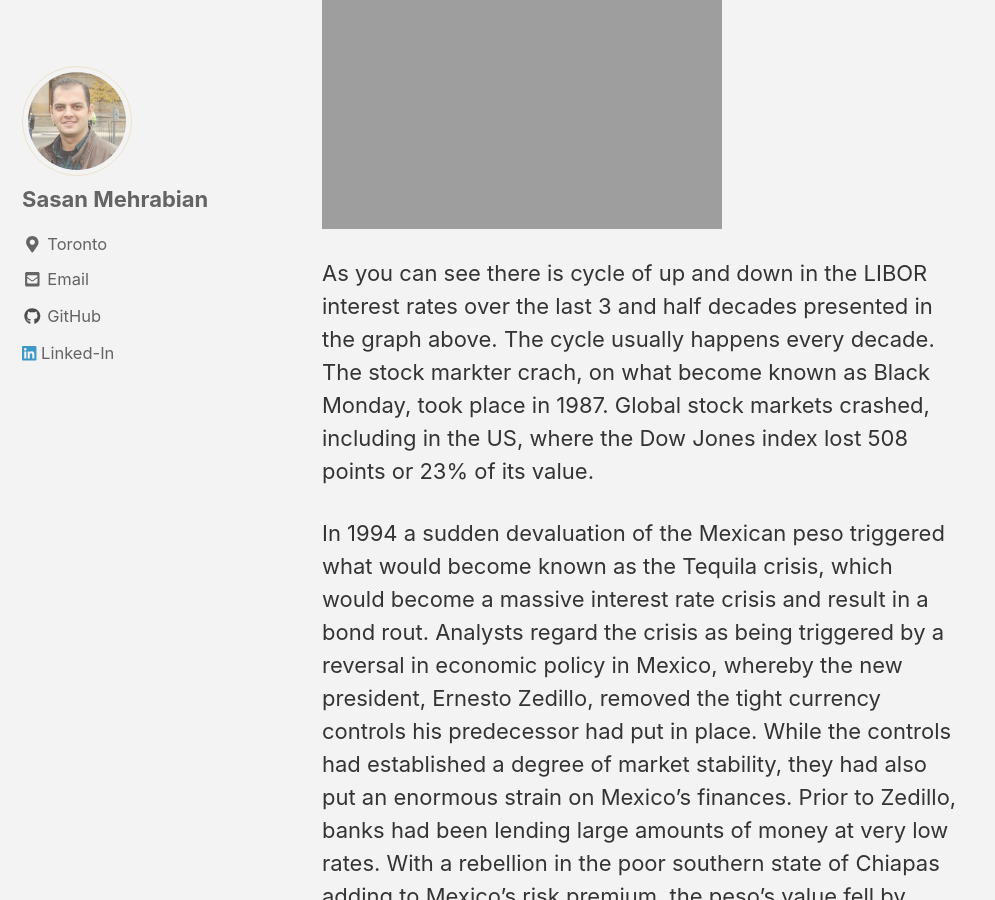
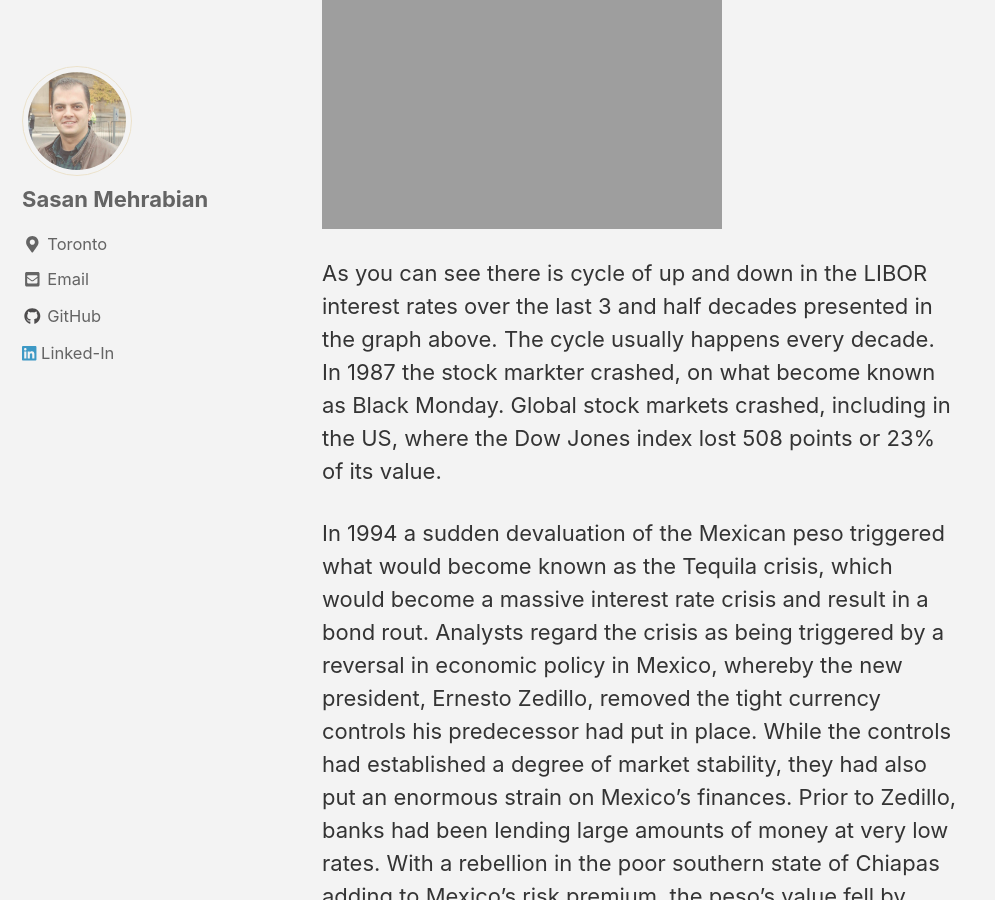
Before and after one commit to sasanmehrabian/sasanmehrabian.github.io, a Jekyll site: the page built from _pages/libor.md, in a window 1280 px wide and 900 px high, scrolled down 3597 px. Shown: the whole window, without its empty margins (0-995 px from the left). Built offline with Jekyll 4.4.1, drawn with Linux system fonts in a browser that asks for light colours; cached includes are drawn as plain includes; nearby versions of some CDN libraries.

Commit message:
new github

````diff
--- a/_pages/libor.md
+++ b/_pages/libor.md
@@ -90,7 +90,7 @@ print(A)
 ```
 <img src="{{ site.url }}{{ site.baseurl }}/images/LIBOR/IR_USD.jpeg">
 
-As you can see there is cycle of up and down in the LIBOR interest rates over the last 3 and half decades presented in the graph above. The cycle usually happens every decade. The stock markter crach, on what become known as Black Monday, took place in 1987. Global stock markets crashed, including in the US, where the Dow Jones index lost 508 points or 23% of its value.
+As you can see there is cycle of up and down in the LIBOR interest rates over the last 3 and half decades presented in the graph above. The cycle usually happens every decade. In 1987 the stock markter crashed, on what become known as Black Monday. Global stock markets crashed, including in the US, where the Dow Jones index lost 508 points or 23% of its value.
 
 In 1994 a sudden devaluation of the Mexican peso triggered what would become known as the Tequila crisis, which would become a massive interest rate crisis and result in a bond rout. Analysts regard the crisis as being triggered by a reversal in economic policy in Mexico, whereby the new president, Ernesto Zedillo, removed the tight currency controls his predecessor had put in place. While the controls had established a degree of market stability, they had also put an enormous strain on Mexico’s finances. Prior to Zedillo, banks had been lending large amounts of money at very low rates. With a rebellion in the poor southern state of Chiapas adding to Mexico’s risk premium, the peso’s value fell by nearly 50% in one week.
 
````
